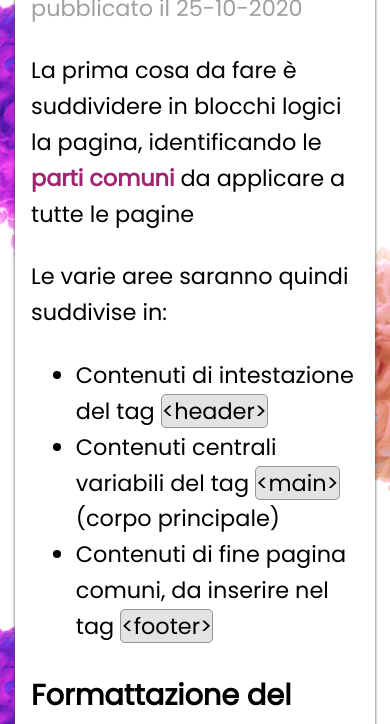
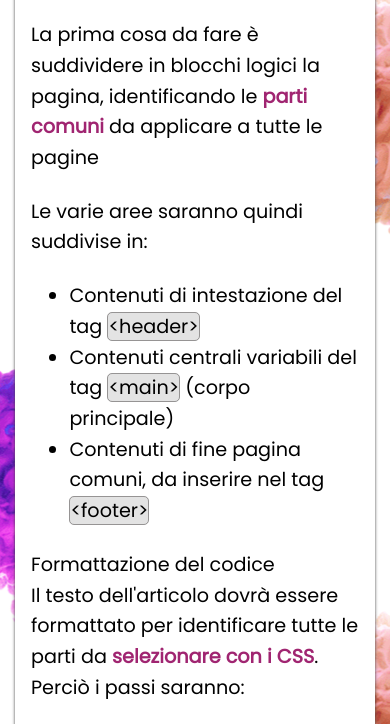
Before and after one commit to Xelba91/U2-W1-D1-HTML---CSS-II---UX-e-UI---Esercizio, a plain HTML site: page base_di_partenza/index.html in a window 390 px wide. Shown: the part 581-1305 px from the top of the page. Drawn offline with Linux system fonts and the light colour scheme.

Commit message:
fix font-size mobile

```diff
--- a/base_di_partenza/assets/css/style.css
+++ b/base_di_partenza/assets/css/style.css
@@ -201,19 +201,15 @@ footer a {
 /* da  0   a 575  è per dispositivi mobili
    da 576  a 767  è per dispositivi medi (tablet)
    da 768  a 1199 è per portatili
-   da 1200 per dispositivi ancora piu risoluti   */
+   da 1200 per dispositivi ancora piu risoluti o desktop   */
 /* mobile */
 
 @media screen and (max-width: 575px) {
   p,
   ul,
-  ol {
-    font-size: 1.4rem;
-  }
-
+  ol,
   h2 {
-    font-size: 1.8rem;
-    font-weight: 700;
+    font-size: 1.2rem;
   }
 }
 
@@ -280,7 +276,7 @@ footer a {
   }
 }
 
-/* dimensioni piu grandi */
+/* desktop */
 @media screen and (min-width: 1200px) {
   header {
     text-align: left;
```
